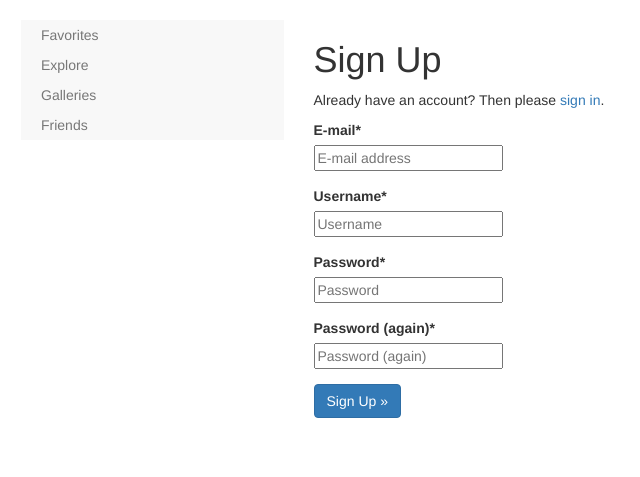
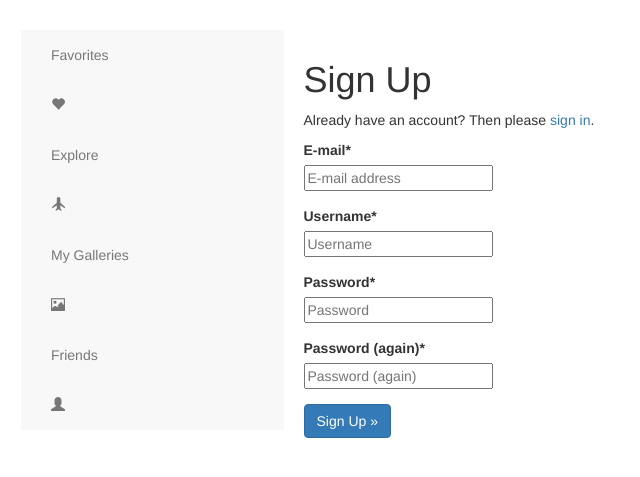
Before and after one commit to HE-Arc/WafflePancake-Studios, a Django app: page /accounts/signup/ in a window 1280 px wide. Shown: the part 51-528 px from the top of the page, without its empty margins (49-689 px from the left). Run offline with Django 3.2, Linux system fonts and the light colour scheme; some libraries are stand-ins or nearby versions.

Commit message:
Better navigation sidebar

```diff
--- a/shinywaffle/shinywaffle/static/css/project.css
+++ b/shinywaffle/shinywaffle/static/css/project.css
@@ -19,11 +19,11 @@
   min-height: 5px;
   min-width: 5px;
   margin-bottom: 0;
-  border: 0 solid transparent; }
+  border: 0 solid transparent;
+  padding: 0; }
 
 .navbar-fixed-side .nav > li > a {
-  width: 100%;
-  padding: 5px; }
+  width: 100%; }
 
 .navbar-fixed-side .navbar-nav {
   margin: 0; }
@@ -32,12 +32,21 @@
   display: inline-block; }
 
 .navbar-fixed-side .navbar-nav > li > a {
-  padding: 5px;
   line-height: 20px; }
 
 .navbar-fixed-side .container {
   width: 100%;
   padding: 0; }
+
+.m-b-1 {
+  margin: 0 !important; }
+
+#main-wrapper {
+  padding: 10px 0 10px 0; }
+
+.main-content {
+  margin-top: 5px;
+  padding: 5px; }
 
 [hidden][style="display: block;"] {
   display: block !important; }
--- a/shinywaffle/shinywaffle/static/css/project.min.css
+++ b/shinywaffle/shinywaffle/static/css/project.min.css
@@ -1 +1 @@
-.alert-debug{background-color:#fff;border-color:#d6e9c6;color:#000}.alert-error{background-color:#f2dede;border-color:#eed3d7;color:#b94a48}.navbar{border-radius:0}.navbar-fixed-side-left{left:0}.navbar-fixed-side{z-index:1;min-height:5px;min-width:5px;margin-bottom:0;border:0 solid transparent}.navbar-fixed-side .nav>li>a{width:100%;padding:5px}.navbar-fixed-side .navbar-nav{margin:0}.navbar-fixed-side .navbar-nav>li{display:inline-block}.navbar-fixed-side .navbar-nav>li>a{padding:5px;line-height:20px}.navbar-fixed-side .container{width:100%;padding:0}[hidden][style="display: block;"]{display:block!important}.about-banner{height:300px}
+.alert-debug{background-color:#fff;border-color:#d6e9c6;color:#000}.alert-error{background-color:#f2dede;border-color:#eed3d7;color:#b94a48}.navbar{border-radius:0}.navbar-fixed-side-left{left:0}.navbar-fixed-side{z-index:1;min-height:5px;min-width:5px;margin-bottom:0;border:0 solid transparent;padding:0}.navbar-fixed-side .nav>li>a{width:100%}.navbar-fixed-side .navbar-nav{margin:0}.navbar-fixed-side .navbar-nav>li{display:inline-block}.navbar-fixed-side .navbar-nav>li>a{line-height:20px}.navbar-fixed-side .container{width:100%;padding:0}.m-b-1{margin:0!important}#main-wrapper{padding:10px 0}.main-content{margin-top:5px;padding:5px}[hidden][style="display: block;"]{display:block!important}.about-banner{height:300px}
--- a/shinywaffle/shinywaffle/static/sass/project.scss
+++ b/shinywaffle/shinywaffle/static/sass/project.scss
@@ -50,10 +50,10 @@ $red: #b94a48;
   min-width: 5px;
   margin-bottom: 0;
   border: 0 solid transparent;
+  padding: 0;
 }
 .navbar-fixed-side .nav > li > a {
   width: 100%;
-  padding: 5px;
 }
 .navbar-fixed-side .navbar-nav {
   margin: 0;
@@ -62,7 +62,6 @@ $red: #b94a48;
   display: inline-block;
 }
 .navbar-fixed-side .navbar-nav > li > a {
-  padding: 5px;
   line-height: 20px;
 }
 .navbar-fixed-side .container {
@@ -70,6 +69,22 @@ $red: #b94a48;
   padding: 0;
 }
 
+////////////////////////////////
+		//Content//
+////////////////////////////////
+
+.m-b-1 {
+  margin: 0 !important;
+}
+
+#main-wrapper {
+  padding: 10px 0 10px 0;
+}
+
+.main-content {
+  margin-top: 5px;
+  padding: 5px;
+}
 ////////////////////////////////
 		//Django Toolbar//
 ////////////////////////////////
--- a/shinywaffle/shinywaffle/templates/base.html
+++ b/shinywaffle/shinywaffle/templates/base.html
@@ -15,6 +15,7 @@
 
   {% block css %}
     <!-- Latest compiled and minified Bootstrap 4 Alpha 4 CSS -->
+    <link href="//netdna.bootstrapcdn.com/bootstrap/3.0.0/css/bootstrap-glyphicons.css" rel="stylesheet">
     <link rel="stylesheet" href="https://maxcdn.bootstrapcdn.com/bootstrap/4.0.0-alpha.4/css/bootstrap.min.css"
           integrity="sha384-2hfp1SzUoho7/TsGGGDaFdsuuDL0LX2hnUp6VkX3CUQ2K4K+xjboZdsXyp4oUHZj" crossorigin="anonymous">
 
@@ -64,29 +65,33 @@
 <div class="container">
 
   <!-- Fixed navbar -->
-  <div class="row">
+  <div id="main-wrapper" class="row">
     <div class="container col-md-3 col-xs-12">
       <div class="navbar navbar-default navbar-fixed-side navbar-fixed-side-left" role="navigation">
         <div class="container">
           <ul class="nav navbar-nav">
-            <li class="col-sm-3 col-md-12">
-              <a class="nav-link" href="{% url 'home' %}">Favorites</a>
+            <li class="col-xs-3 col-sm-3 col-md-12">
+              <a class="nav-link hidden-xs-down" href="{% url 'home' %}">Favorites</a>
+              <a class="nav-link hidden-sm-up" href="{% url 'home' %}"><span aria-hidden="true" class="glyphicon glyphicon-heart"></span></a>
             </li>
-            <li class="col-sm-3 col-md-12">
-              <a class="nav-link" href="{% url 'home' %}">Explore</a>
+            <li class="col-xs-3 col-sm-3 col-md-12">
+              <a class="nav-link hidden-xs-down" href="{% url 'home' %}">Explore</a>
+              <a class="nav-link hidden-sm-up" href="{% url 'home' %}"><span aria-hidden="true" class="glyphicon glyphicon-plane"></span></a>
             </li>
-            <li class="col-sm-3 col-md-12">
-              <a class="nav-link" href="{% url 'home' %}">Galleries</a>
+            <li class="col-xs-3 col-sm-3 col-md-12">
+              <a class="nav-link hidden-xs-down" href="{% url 'home' %}">My Galleries</a>
+              <a class="nav-link hidden-sm-up" href="{% url 'home' %}"><span aria-hidden="true" class="glyphicon glyphicon-picture"></span></a>
             </li>
-            <li class="col-sm-3 col-smd-12">
-              <a class="nav-link" href="{% url 'home' %}">Friends</a>
+            <li class="col-xs-3 col-sm-3 col-smd-12">
+              <a class="nav-link hidden-xs-down" href="{% url 'home' %}">Friends</a>
+              <a class="nav-link hidden-sm-up" href="{% url 'home' %}"><span aria-hidden="true" class="glyphicon glyphicon-user"></span></a>
             </li>
           </ul>
         </div>
       </div>
     </div>
 
-    <div class="container col-md-9 col-xs-12">
+    <div class="main-content container col-md-9 col-xs-12">
       {% if messages %}
         {% for message in messages %}
           <div class="alert {% if message.tags %}alert-{{ message.tags }}{% endif %}">{{ message }}</div>
```
